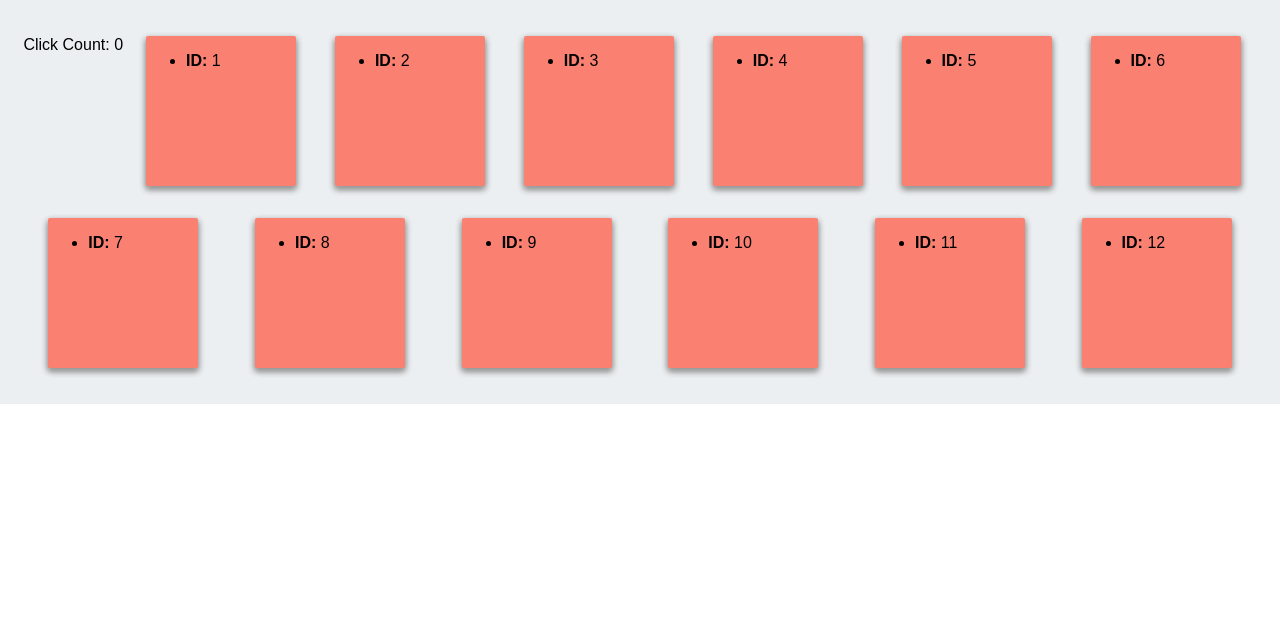
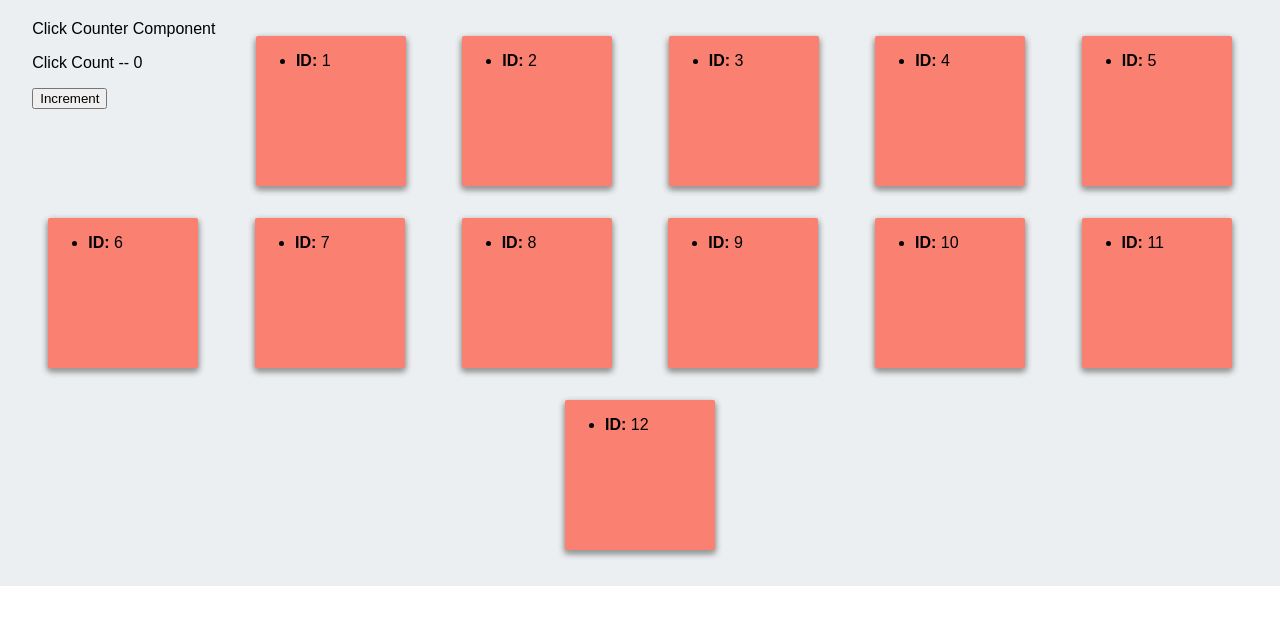
Before and after one commit to jstudenski/clicky, a React (Create React App) app: page / in a window 1280 px wide. Shown: the top 624 px of the page. Built offline with nearby package versions, Linux system fonts and the light colour scheme.

Commit message:
moved scoreboard to its own component

```diff
--- a/src/App.js
+++ b/src/App.js
@@ -3,15 +3,16 @@ import React, { Component } from 'react';
 import './App.css';
 import Wrapper from "./components/Wrapper";
 import Card from "./components/Card";
+import Scoreboard from "./components/Scoreboard";
 import children from "./friends.json";
 
 
 class App extends Component {
 
   state = {
-    children,
+    children // ,
     // guessed: [],
-    score: 0
+    // score: 0
     // topScore: 0
   };
 
@@ -49,7 +50,8 @@ class App extends Component {
       // </div>
 
       <Wrapper>
-       <p>Click Count: {this.state.score}</p>
+        <Scoreboard></Scoreboard>
+       {/* <p>Click Count: {this.state.score}</p> */}
 
         {this.state.children.map(friend => (
           <Card
--- a/src/components/Scoreboard/Scoreboard.js
+++ b/src/components/Scoreboard/Scoreboard.js
@@ -1,33 +1,31 @@
 import React from "react";
 import "./Scoreboard.css";
 
-const Scoreboard = props => (
-    <div>SCORE</div>
-    // <div onClick={() => props.handleClick(props.id)} className="card">
-    //   <div className="img-container">
-    //     {/* <img alt={props.name} src={props.image} /> */}
-    //   </div>
-    //   <div className="content">
-    //     <ul>
-    //       {/* <li>
-    //         <strong>Name:</strong> {props.name}
-    //       </li> */}
-    //       <li>
-    //         <strong>ID:</strong> {props.id}
-    //       </li>
+class Scoreboard extends React.Component {
+    state = {
+        score: 0
+    };
 
-    //       {/* <li>
-    //         <strong>Occupation:</strong> {props.occupation}
-    //       </li>
-    //       <li>
-    //         <strong>Location:</strong> {props.location}
-    //       </li> */}
-    //     </ul>
-    //   </div>
-    //   {/* <span onClick={() => props.removeFriend(props.id)} className="remove">
-    //     𝘅
-    //   </span> */}
-    // </div>
-  );
+    handleIncrement = () => {
+        // We always use the setState method to update a component's state
+        this.setState({ score: this.state.score + 1 });
+      };
+
+    render() {
+        return (
+          <div className="panel panel-primary">
+            <div className="panel-heading">Click Counter Component</div>
+            <div className="panel-body text-center">
+              <p>Click Count -- {this.state.score}</p>
+              <button className="btn btn-primary" onClick={this.handleIncrement}>
+                Increment
+              </button>
+            </div>
+          </div>
+        );
+      }
+
+}
+
 
 export default Scoreboard;
```
